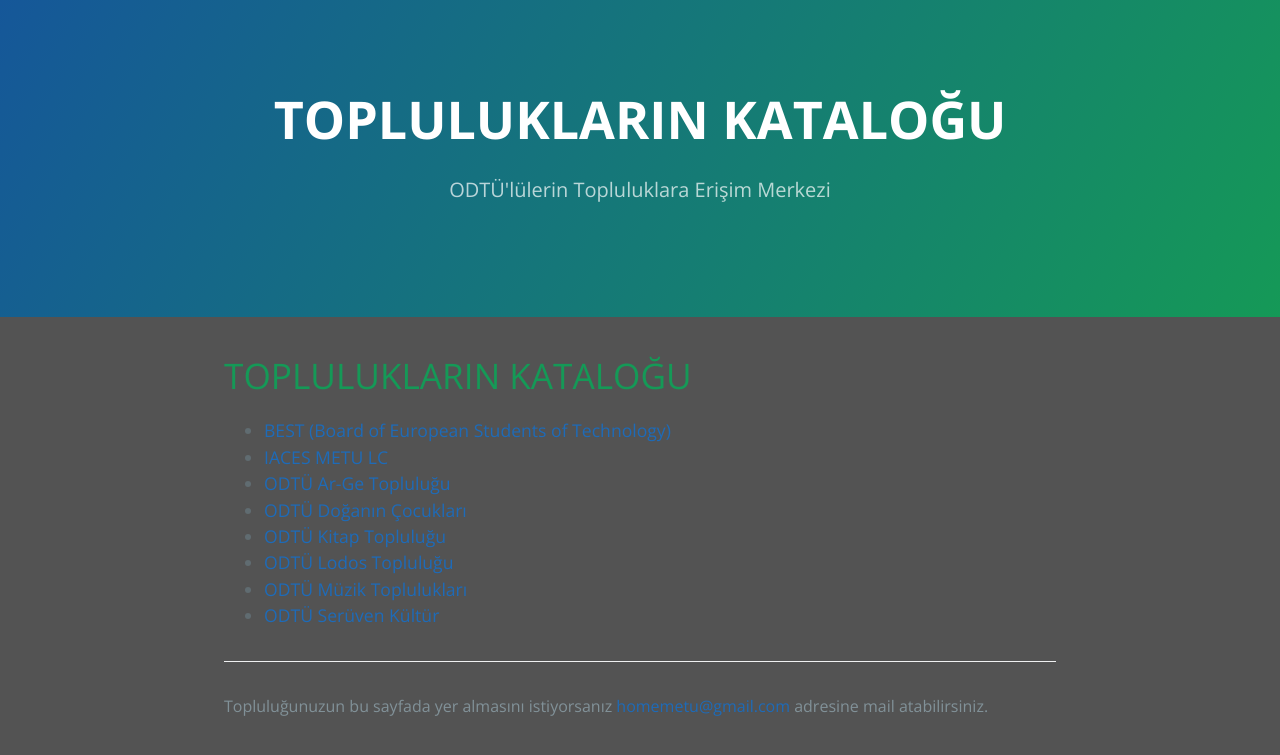
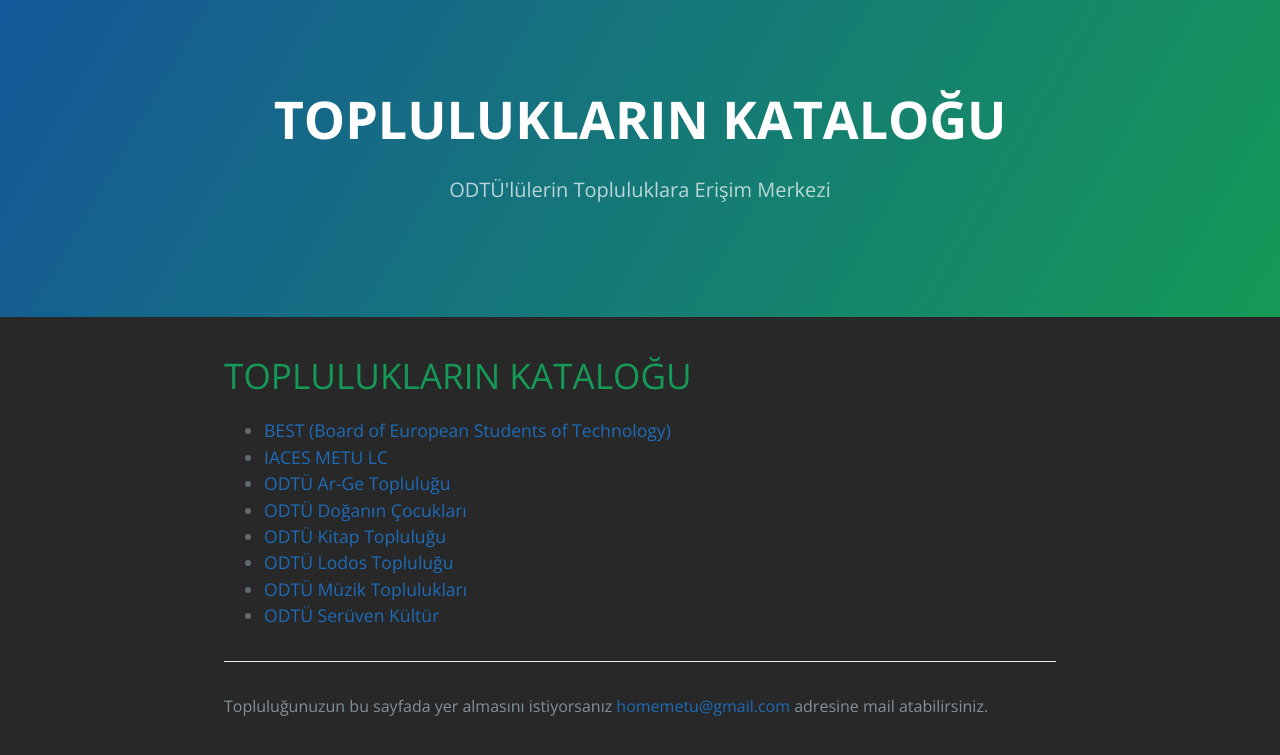
Before and after one commit to metuhome/METU-Topluluk-Katalog, a Jekyll site: the page built from index.md, in a window 1280 px wide. Shown: the top 755 px of the page. Built offline with Jekyll 4.4.1, drawn with Linux system fonts in a browser that asks for light colours; our own code applies the rules of GitHub Pages for plain Markdown files.

Commit message:
Update default.html

```diff
--- a/_layouts/default.html
+++ b/_layouts/default.html
@@ -19,7 +19,7 @@
     <meta name="apple-mobile-web-app-status-bar-style" content="black-translucent">
     <link rel="stylesheet" href="{{ '/assets/css/style.css?v=' | append: site.github.build_revision | relative_url }}">
   </head>
-  <body style="background-color:#535353;">
+  <body style="background-color:#282828;">
     <a id="skip-to-content" href="#content">Skip to the content.</a>
 
     <header class="page-header" role="banner">
```
